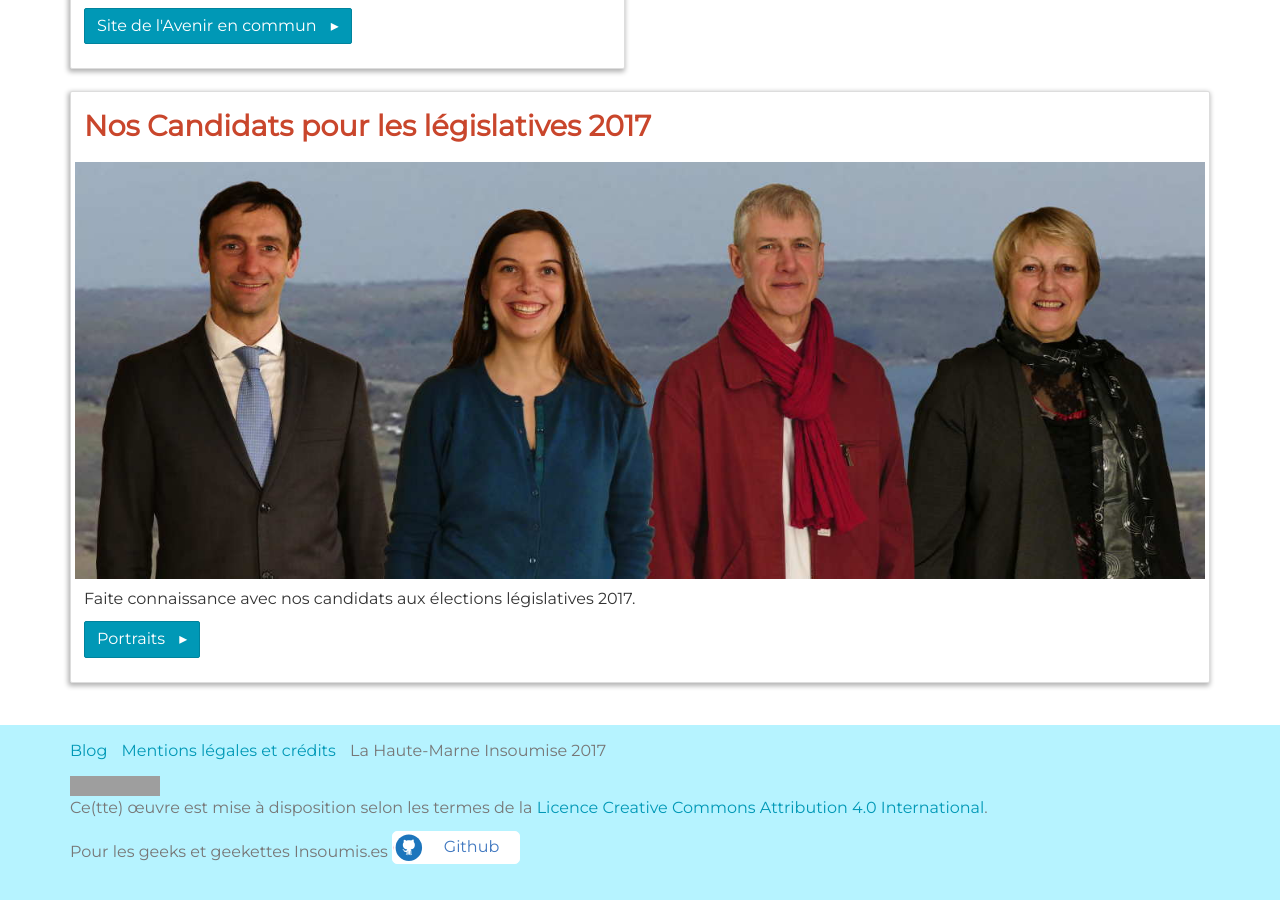
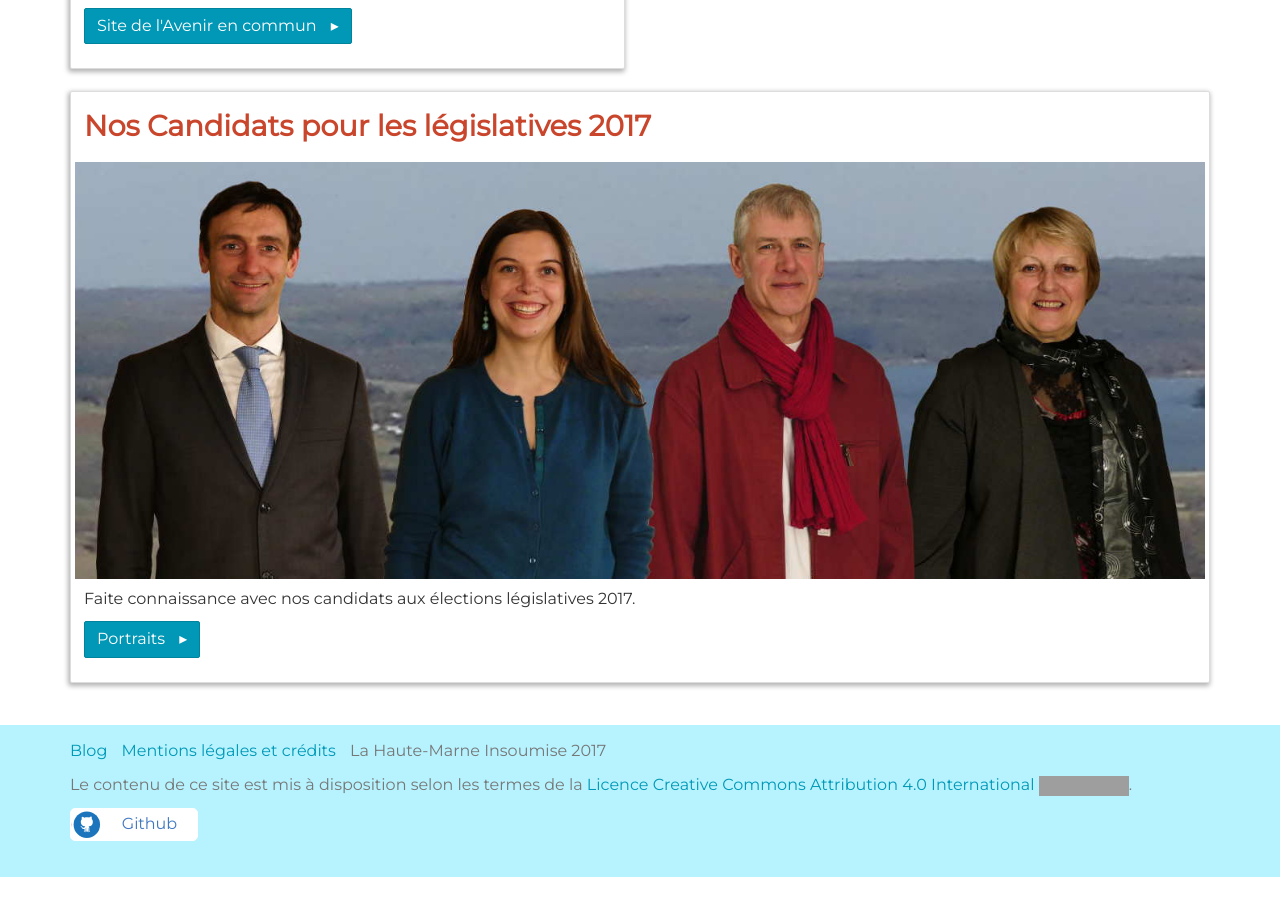
Before and after one commit to HauteMarneInsoumise/HauteMarneInsoumise.github.io, a Jekyll site: the page built from pages/index.html, in a window 1280 px wide and 900 px high, scrolled down 1180 px. Built offline with Jekyll 4.4.1, drawn with Linux system fonts in a browser that asks for light colours; after the commit the page ends 2057 px from its top, so only the background shows below that; grey boxes are pictures that could not be loaded.

Commit message:
footer tweek

```diff
--- a/_includes/footer.html
+++ b/_includes/footer.html
@@ -16,10 +16,10 @@
         <li class="text-muted">{{site.title}} {{ copyYear }}</li>
       </ul>
       <p class="text-muted">
-        <a rel="license" href="http://creativecommons.org/licenses/by/4.0/"><img alt="Licence Creative Commons" style="border-width:0" src="https://i.creativecommons.org/l/by/4.0/80x15.png" /></a><br />Ce(tte) œuvre est mise à disposition selon les termes de la <a rel="license" href="http://creativecommons.org/licenses/by/4.0/">Licence Creative Commons Attribution 4.0 International</a>.
+        Le contenu de ce site est mis à disposition selon les termes de la <a rel="license" href="http://creativecommons.org/licenses/by/4.0/">Licence Creative Commons Attribution 4.0 International <img alt="Licence Creative Commons" src="https://i.creativecommons.org/l/by/4.0/80x15.png" /></a>.
       </p>
       <p class="text-muted">
-        Pour les geeks et geekettes Insoumis.es <a class="btn btn-social btn-github" href="https://github.com/{{ site.github_username }}"><span>Github</span></a>
+        <a class="btn btn-social btn-github" href="https://github.com/{{ site.github_username }}" title="Pour les geeks et geekettes Insoumis.es"><span>Github</span></a>
       </p>
     </div>
   </div>
```
